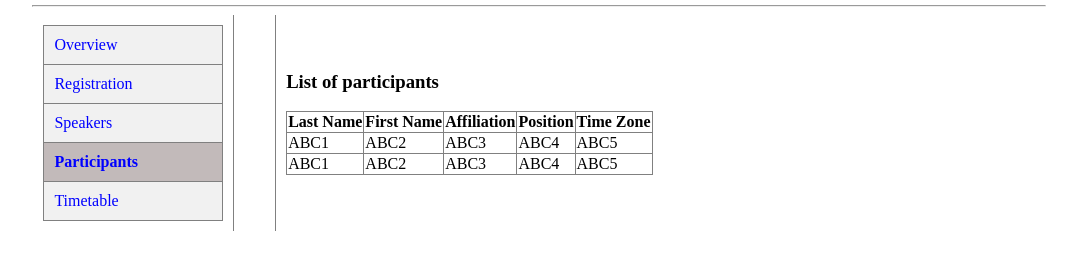
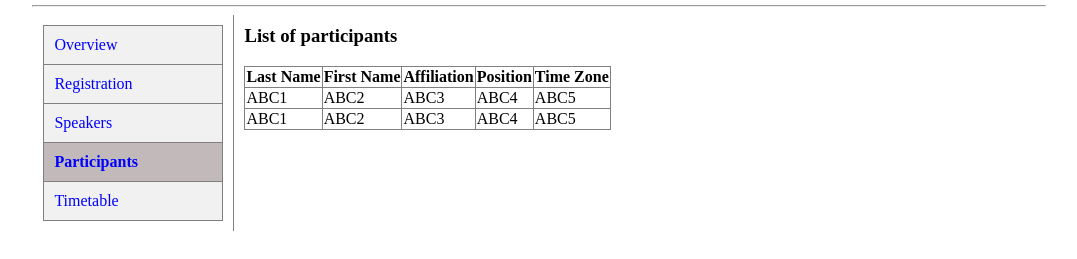
Before and after one commit to pcum2022/meet, a plain HTML site: page participants.html in a window 1280 px wide. Shown: the part 145-404 px from the top of the page, without its empty margins (101-1178 px from the left). Drawn offline with Linux system fonts and the light colour scheme.

Commit message:
Update participants.html

```diff
--- a/participants.html
+++ b/participants.html
@@ -37,7 +37,6 @@ table.menu tr:hover td{
             </table>
         </td>
         <td style="vertical-align:top">
-                <td>
                     <h3>List of participants</h3>
                         <table border=1px>
                             <tr>
@@ -62,6 +61,7 @@ table.menu tr:hover td{
                                 <td> ABC5 </td>
                             </tr>
                         </table>
+  </td>
             </table>
         </td>
     </tr>
```
